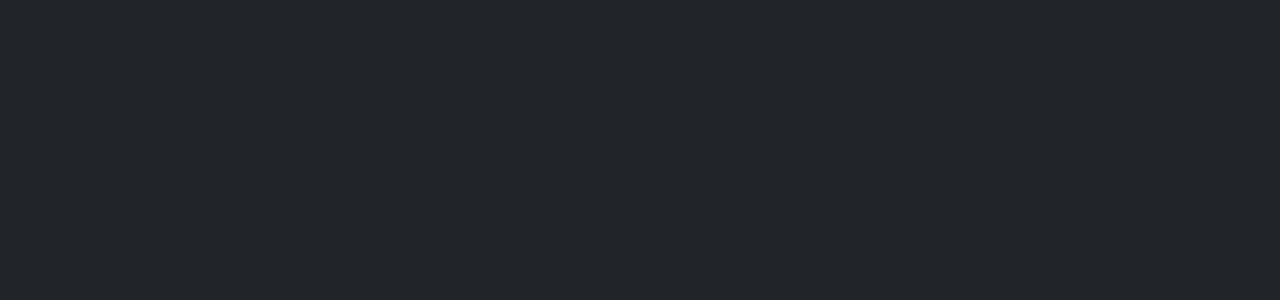
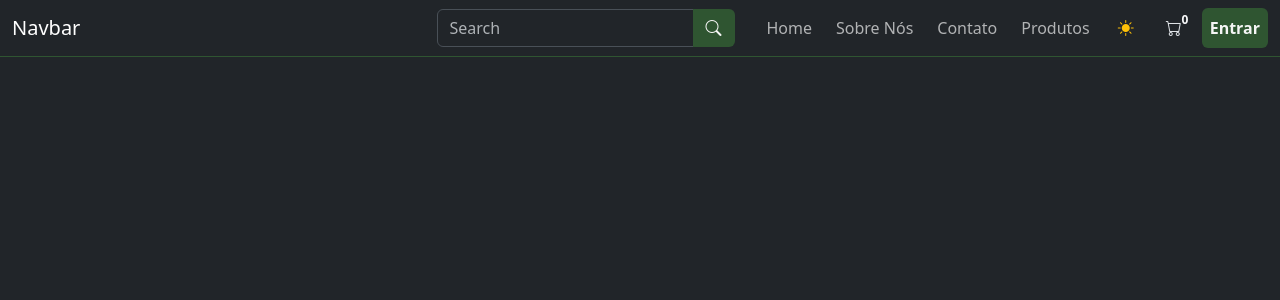
Before and after one commit to Econest-Ecologic/Front-end, a React (Vite) app in the folder Eco-nest/: page /criarCadastro in a window 1280 px wide. Before the commit this address had no page. Shown: the top 300 px of the page. Built offline with nearby package versions, Linux system fonts and the light colour scheme.

Commit message:
Feat: criei a tela do cadastrar administrador

```diff
--- a/Eco-nest/src/main.jsx
+++ b/Eco-nest/src/main.jsx
@@ -8,6 +8,7 @@
 import Produtos from "./componente/bodyPages/Produtos";
 import { TelaAdm } from "./pages/TelaAdm";
 import { TelaCadastrarProduto } from "./pages/TelaCadastrarProduto";
+import { CriarAdministrador } from "./pages/CriarAdministrador";
 
 createRoot(document.getElementById("root")).render(
   <StrictMode>
@@ -20,6 +21,8 @@
         <Route path="/produtos" element={<Produtos />} />
         <Route path="/adm" element={<TelaAdm />} />
         <Route path="/cadastroProduto" element={<TelaCadastrarProduto />} />
+        <Route path="/criarCadastro" element={<CriarAdministrador />} />
+
       </Routes>
     </BrowserRouter>
   </StrictMode>
--- /dev/null
+++ b/Eco-nest/src/pages/CriarAdministrador.jsx
@@ -0,0 +1,9 @@
+import { TelaAdm } from "./TelaAdm"
+import { Navbar } from "../componente/Navbar"
+
+export function CriarAdministrador (){
+    return<>
+    <Navbar></Navbar>
+
+    </>
+}
--- a/Eco-nest/src/pages/TelaAdm.jsx
+++ b/Eco-nest/src/pages/TelaAdm.jsx
@@ -35,7 +35,9 @@
             <Link to={"/cadastroProduto"}>
               <button className="btn btn-eco px-5 py-2 fw-bold">PRODUTOS</button>
             </Link>
+            <Link to={"/criarCadastro"}>
             <button className="btn btn-eco px-5 py-2 fw-bold">CRIAR ADM</button>
+            </Link>
           </div>
           <div className="d-flex justify-content-center gap-4 mb-4">
             <button className="btn btn-eco px-5 py-2 fw-bold">
```
